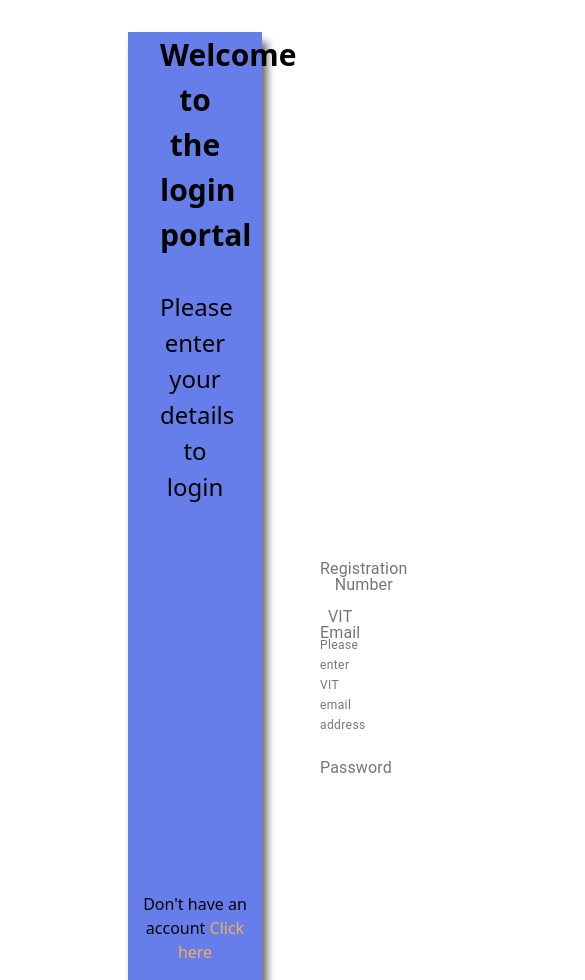
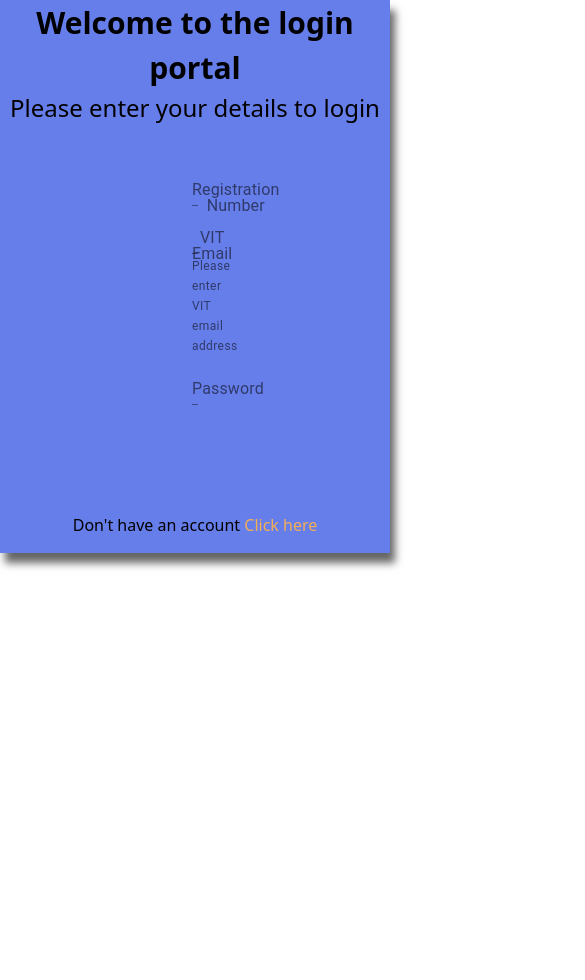
Before and after one commit to rithvik2607/Signup-and-Login-page, a React (Create React App) app: page / in a window 390 px wide. Shown: the top 980 px of the page, 585 px wide, since content can reach past the window. After the commit the page ends 844 px from the top, so only its background shows below. Built offline with nearby package versions, Linux system fonts and the light colour scheme.

Commit message:
Fixed issues with state

```diff
--- a/src/components/Login.component.jsx
+++ b/src/components/Login.component.jsx
@@ -19,7 +19,6 @@ const Login = () => {
       ...userData,
       [e.target.name]: e.target.value
     });
-    console.log(e.target.value)
   };
 
   const onSubmit = e => {
@@ -31,7 +30,9 @@ const Login = () => {
       password:''
     };
 
-    axios.post('https://git.heroku.com/login-page-backend.git', userData)
+    console.log(userData);
+
+    axios.post('http://localhost:5000/api/user/login', userData)
       .then(() => {
         setUserData(emptyLoginData);
       })
@@ -42,24 +43,30 @@ const Login = () => {
   };
 
   return(
-    <section className="body-box pb-4 mx-32">
-      <h1 className="text-center text-3xl font-bold m-8">Welcome to the login portal</h1>
-      <p className="text-center text-2xl font-medium m-8">Please enter your details to login</p>
+    <section className="body-box pb-4 md:mx-32">
+      <h1 className="text-center text-3xl font-bold md:m-8">Welcome to the login portal</h1>
+      <p className="text-center text-2xl font-medium md:m-8">Please enter your details to login</p>
       <form className="text-center mt-8 mb-8 m-48 flex flex-col" onSubmit={onSubmit}>
         <TextField
           id="standard-basic"
           label="Registration Number"
+          name="regNo"
+          value={userData.regNo}
           onChange={e => onChange(e)}
         />
         <TextField
           id="standard-basic"
           label="VIT Email"
           helperText="Please enter VIT email address"
+          name="email"
+          value={userData.email}
           onChange={e => onChange(e)}
         />
         <TextField
           id="standard-basic"
           label="Password"
+          name="password"
+          value={userData.password}
           onChange={e => onChange(e)}
         />
         <button type="submit" id="Submit" className="text-center m-8 mb-1 py-2 submit-box">Login</button>
--- a/src/components/SignUp.component.jsx
+++ b/src/components/SignUp.component.jsx
@@ -20,7 +20,7 @@ const signUp = () => {
   ]);
 
   // Declaring alert function
-  const alert = useAlert();
+  /*const alert = useAlert();*/
 
   // to handle change of input field
   const onChange = e => {
@@ -38,7 +38,7 @@ const signUp = () => {
 
   const storeData = () => {
     try{
-      axios.post('https://git.heroku.com/login-page-backend.git/signup', userData);
+      axios.post('https://git.heroku.com/login-page-backend.git/api/user/signup', userData);
     }
     catch(error){
       console.log(error);
@@ -49,7 +49,7 @@ const signUp = () => {
   const onSubmit = e => {
     e.preventDefault();
 
-    console.log(e.target.value);
+    console.log(userData);
 
     const emptyUserData = {
       firstName:'',
@@ -62,62 +62,77 @@ const signUp = () => {
       address:''
     };
 
-    storeData(userData.firstName,userData.lastName,userData.username,userData.regNo,userData.email,userData.password,userData.block,userData.address)
-    .then(() => {
-      alert.show('Profile created');
-      setUserData(emptyUserData);
-    })
-    .catch(error => {
-      alert.show('Incorrect data entered. Please check your inputs and try again.');
-      console.log(error);
-    });
+    axios.post('http://localhost:5000/api/user/signup', userData)
+      .then(() => {
+        setUserData(emptyUserData);
+      })
+      .catch(error =>{
+        /*alert.show('Incorrect data entered. Please check your inputs and try again.');*/
+        console.log(error);
+      });
   };
 
   return(
-    <section className="body-box pb-4 mx-32 my-4">
-      <h1 className="text-center text-3xl font-bold m-8">Welcome to the sign up process</h1>
-      <p className="text-center text-2xl font-medium m-8">Please enter your details to create your new profile</p>
-      <form className="text-center mt-8 mb-8 m-48 flex flex-col" onSubmit={onSubmit}>
+    <section className="body-box md:pb-4 md:mx-32 md:my-4">
+      <h1 className="text-center text-3xl font-bold md:m-8">Welcome to the sign up process</h1>
+      <p className="text-center text-2xl font-medium md:m-8">Please enter your details to create your new profile</p>
+      <form className="text-center mt-2 mb-8 m-48 flex flex-col" onSubmit={onSubmit}>
         <TextField
           id="standard-basic"
           label="First Name"
+          name="firstName"
+          value={userData.firstName}
           onChange={e => onChange(e)}
         />
         <TextField
           id="standard-basic"
           label="Last Name"
+          name="lastName"
+          value={userData.lastName}
           onChange={e => onChange(e)}
         />
         <TextField
           id="standard-basic"
           label="Username"
+          name="username"
+          value={userData.username}
           onChange={e => onChange(e)}
         />
         <TextField
           id="standard-basic"
           label="Registration Number"
+          name="regNo"
+          value={userData.regNo}
           onChange={e => onChange(e)}
         />
         <TextField
           id="standard-basic"
           label="Email"
           helperText="Please enter VIT email address"
+          name="email"
+          value={userData.email}
           onChange={e => onChange(e)}
         />
         <TextField
           id="standard-basic"
           label="Password"
+          name="password"
+          value={userData.password}
           onChange={e => onChange(e)}
         />
         <TextField
           id="standard-basic"
           label="Block"
+          name="block"
+          value={userData.block}
           onChange={e => onChange(e)}
         />
         <TextField multiline
           rowsMax="4"
           id="standard-basic"
           label="Address"
+          name="address"
+          value={userData.address}
           onChange={e => onChange(e)}
         />
         <button type="submit" id="Submit" className="text-center m-8 mb-1 py-2 submit-box">Sign Up</button>
```
